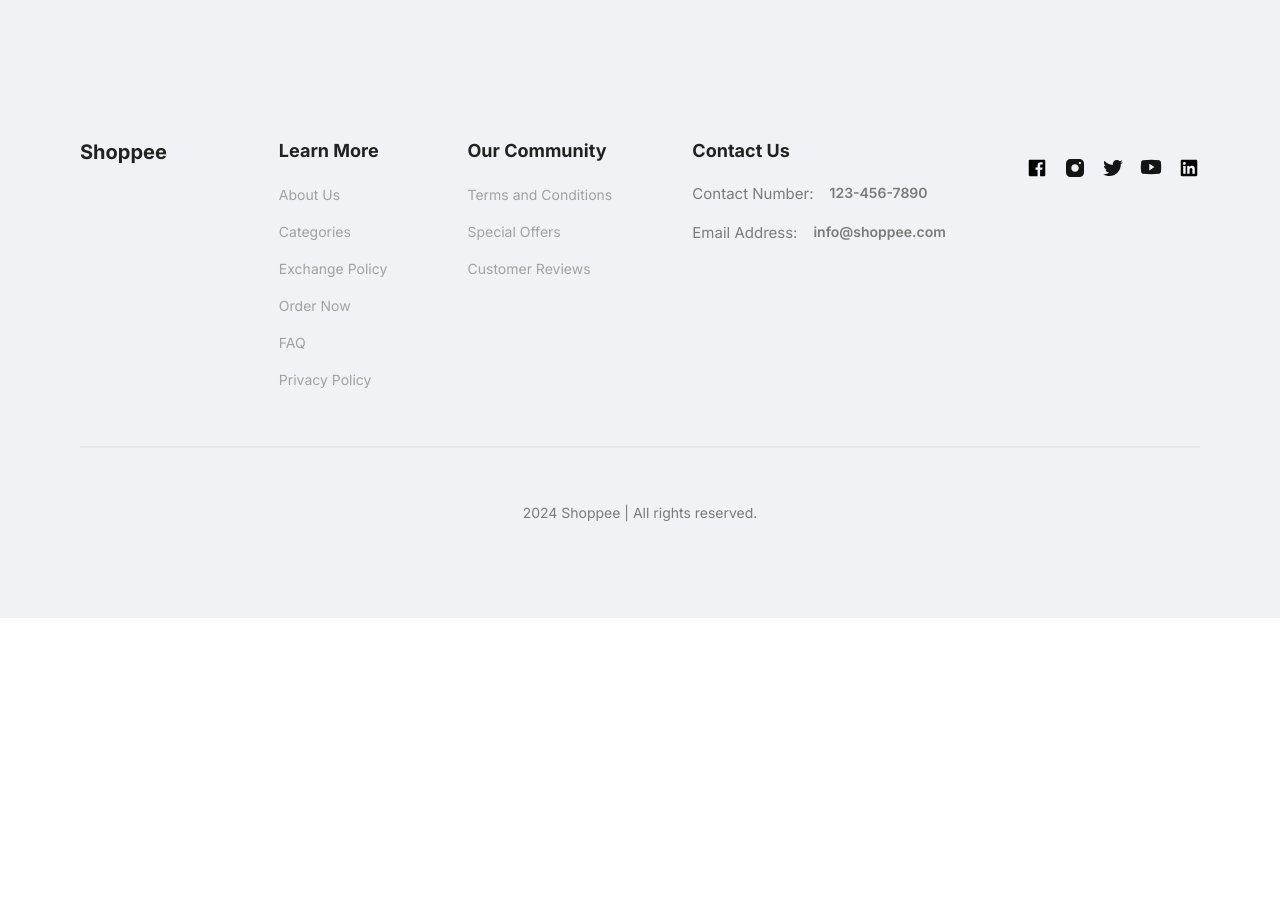
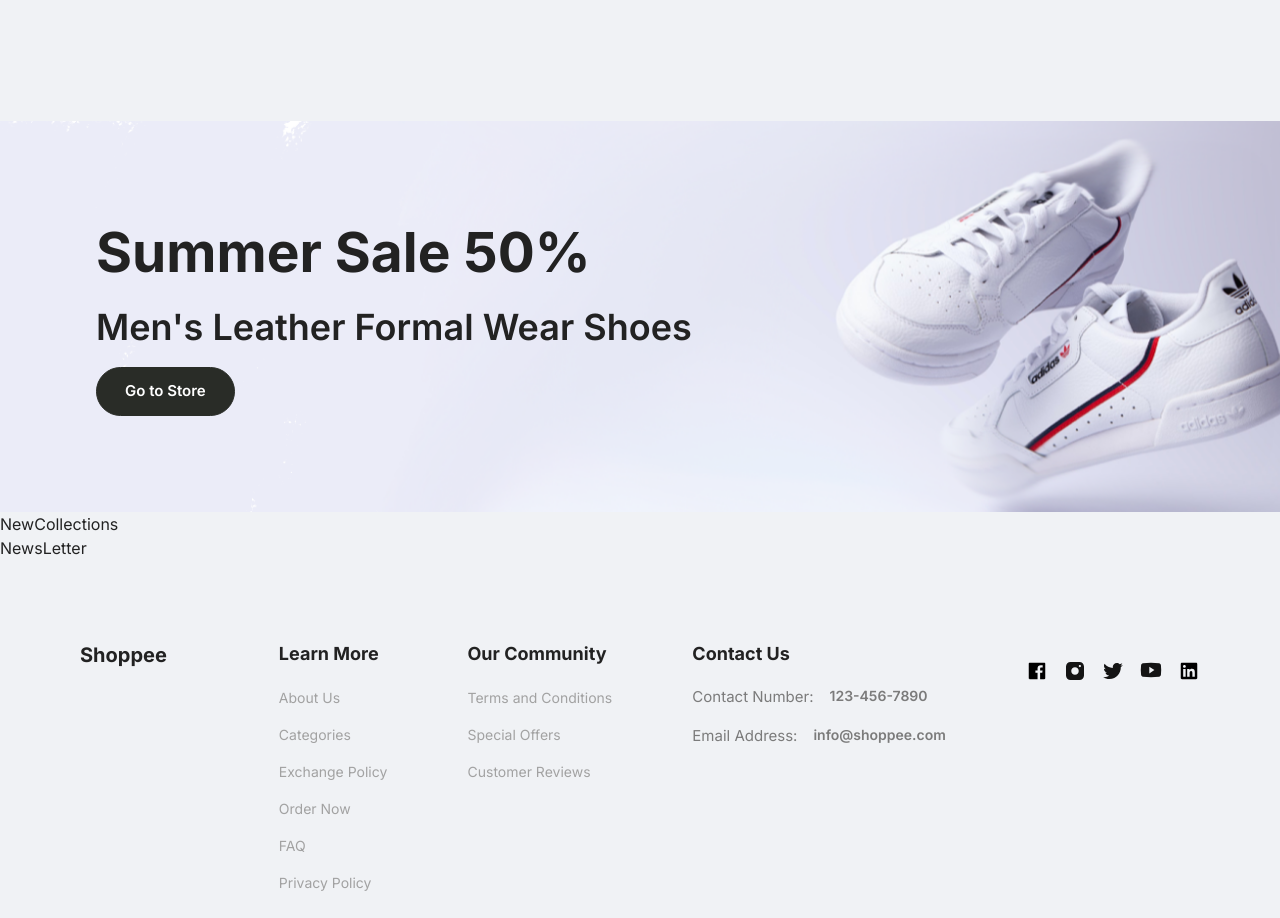
Before and after one commit to Tkavindi/Ecommerce-app, a React (Vite) app in the folder frontend/: page / in a window 1280 px wide. Shown: the part 1480-2398 px from the top of the page. Before the commit the page ends 2098 px from the top, so only its background shows below. Built offline with nearby package versions, Linux system fonts and the light colour scheme.

Commit message:
Offer.jsx created

```diff
--- a/frontend/src/components/Item.jsx
+++ b/frontend/src/components/Item.jsx
@@ -10,7 +10,7 @@ const Item = ({ id, name, image, new_price, old_price }) => {
           to={`product/${id}`}
           className="h-12 w-12 bg-white rounded-full flexCenter absolute top-1/2
           bottom-1/2 !py-2 z-20 scale-0 group-hover:scale-100 transition-all duration-700 "
-        ><FaSearch className="hover:rotate-90 hover:scale-125 transition-all duration-200"/></Link>
+        ><FaSearch className="scale-125 hover:rotate-90 transition-all duration-200"/></Link>
         <img src={image} alt="productImage" className="w-full block object-cover group-hover:scale-110
         transition-all duration-1000" />
       </div>
--- /dev/null
+++ b/frontend/src/components/NewCollections.jsx
@@ -0,0 +1,9 @@
+import React from 'react'
+
+const NewCollections = () => {
+  return (
+    <div>NewCollections</div>
+  )
+}
+
+export default NewCollections
--- /dev/null
+++ b/frontend/src/components/NewsLetter.jsx
@@ -0,0 +1,9 @@
+import React from 'react'
+
+const NewsLetter = () => {
+  return (
+    <div>NewsLetter</div>
+  )
+}
+
+export default NewsLetter
--- /dev/null
+++ b/frontend/src/components/Offer.jsx
@@ -0,0 +1,17 @@
+import React from 'react'
+
+const Offer = () => {
+  return (
+    <>
+    <section className='bg-banneroffer bg-cover bg-center w-full px-4 py-24 mt-16'>
+      <div className='max_padd_container'>
+        <h2 className='h2'>Summer Sale 50%</h2>
+        <h3 className='h3 capitalize'>Men's Leather Formal Wear Shoes</h3>
+        <button className='btn_dark_rounded'>Go to Store</button>
+      </div>
+    </section>
+    </>
+  )
+}
+
+export default Offer
--- a/frontend/src/pages/Home.jsx
+++ b/frontend/src/pages/Home.jsx
@@ -1,12 +1,18 @@
 import React from 'react'
 import Hero from '../components/Hero'
 import Popular from '../components/Popular'
+import Offer from '../components/Offer'
+import NewCollections from '../components/NewCollections'
+import NewsLetter from '../components/NewsLetter'
 
 const Home = () => {
   return (
     <>
     <Hero/>
     <Popular/>
+    <Offer/>
+    <NewCollections/>
+    <NewsLetter/>
     </>
   )
 }
```
